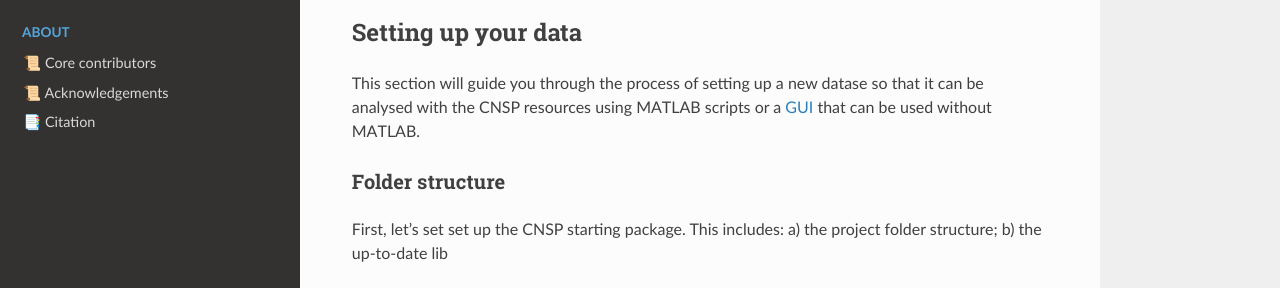
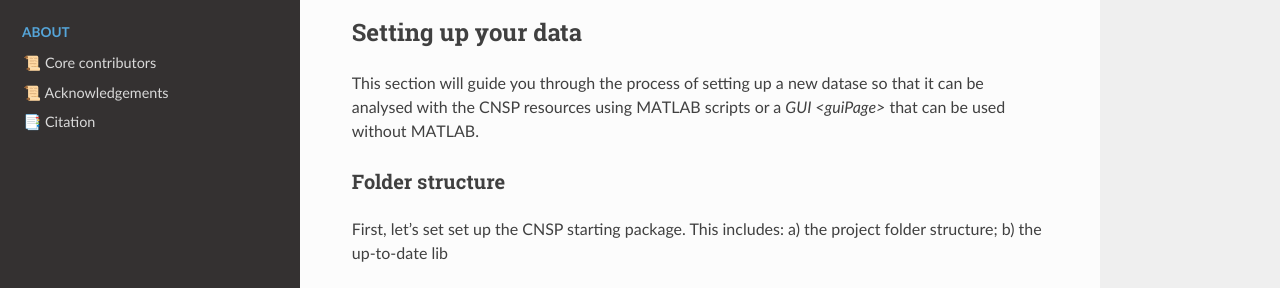
Before and after one commit to CNSP-Workshop/CNSP-resources, a Sphinx documentation site: the page built from docs/howtoPage.rst, in a window 1280 px wide and 900 px high, scrolled down 2277 px. Shown: the part 445-733 px from the top of the window. Built offline with Sphinx 7.4.7 and the Read the Docs theme 2.0.0, drawn with Linux system fonts in a browser that asks for light colours; pages that are not in the unit, such as notebooks, are missing from menus.

Commit message:
Update howtoPage.rst

```diff
--- a/docs/howtoPage.rst
+++ b/docs/howtoPage.rst
@@ -88,7 +88,7 @@
 Setting up your data
 ********************
 This section will guide you through the process of setting up a new datase so that it can be analysed
-with the CNSP resources using MATLAB scripts or a `GUI <guiPage>`_ that can be used without MATLAB.
+with the CNSP resources using MATLAB scripts or a `GUI <guiPage>` that can be used without MATLAB.
 
 
 
```
